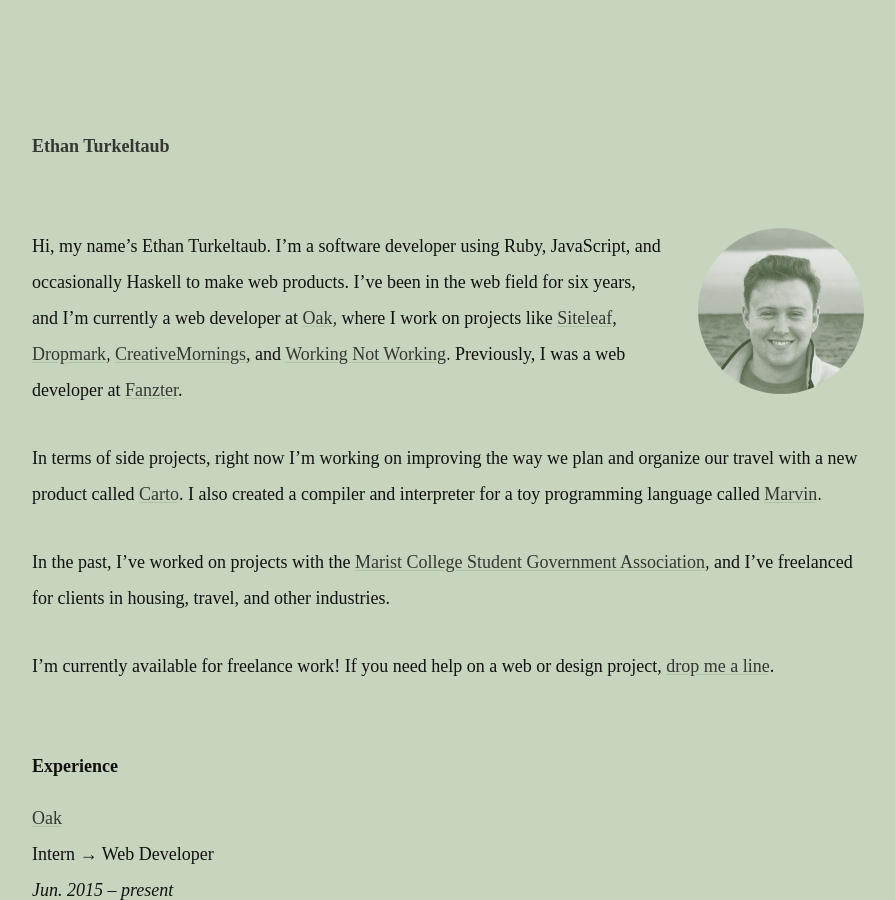
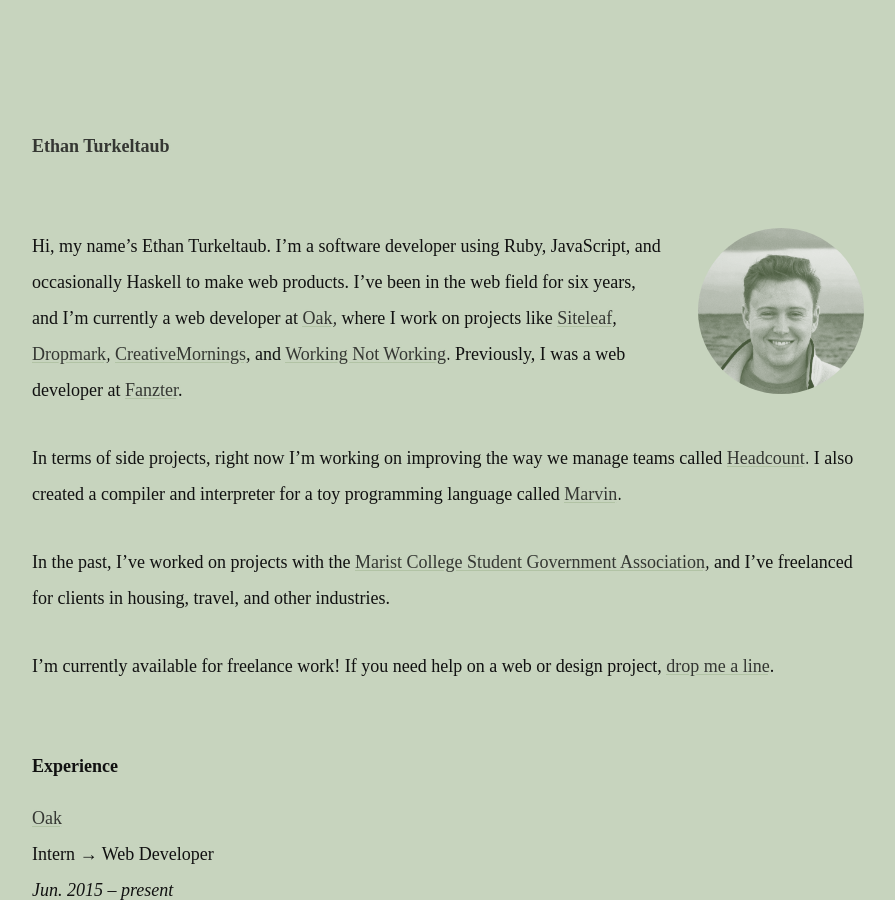
Before and after one commit to ethnt/ethnt.me, a Jekyll site: the page built from information.markdown, in a window 1280 px wide and 900 px high. Shown: the whole window, without its empty margins (96-991 px from the left). Built offline with Jekyll 4.4.1, drawn with Linux system fonts in a browser that asks for light colours; some web fonts are replaced.

Commit message:
Updated Information

```diff
--- a/information.markdown
+++ b/information.markdown
@@ -7,7 +7,7 @@
 
 Hi, my name's Ethan Turkeltaub. I'm a software developer using Ruby, JavaScript, and occasionally Haskell to make web products. I've been in the web field for six years, and I'm currently a web developer at [Oak](https://oak.is), where I work on projects like [Siteleaf](https://siteleaf.com), [Dropmark](https://dropmark.com), [CreativeMornings](https://creativemornings.com/), and [Working Not Working](https://workingnotworking.com/). Previously, I was a web developer at [Fanzter](https://en.wikipedia.org/wiki/Fanzter).
 
-In terms of side projects, right now I'm working on improving the way we plan and organize our travel with a new product called [Carto](https://github.com/getcarto/carto). I also created a compiler and interpreter for a toy programming language called [Marvin](https://github.com/ethnt/marvin).
+In terms of side projects, right now I'm working on improving the way we manage teams called [Headcount](https://github.com/nutmeg-works/headcount). I also created a compiler and interpreter for a toy programming language called [Marvin](https://github.com/ethnt/marvin).
 
 In the past, I've worked on projects with the [Marist College Student Government Association](http://sga.marist.edu), and I've freelanced for clients in housing, travel, and other industries.
 
```
